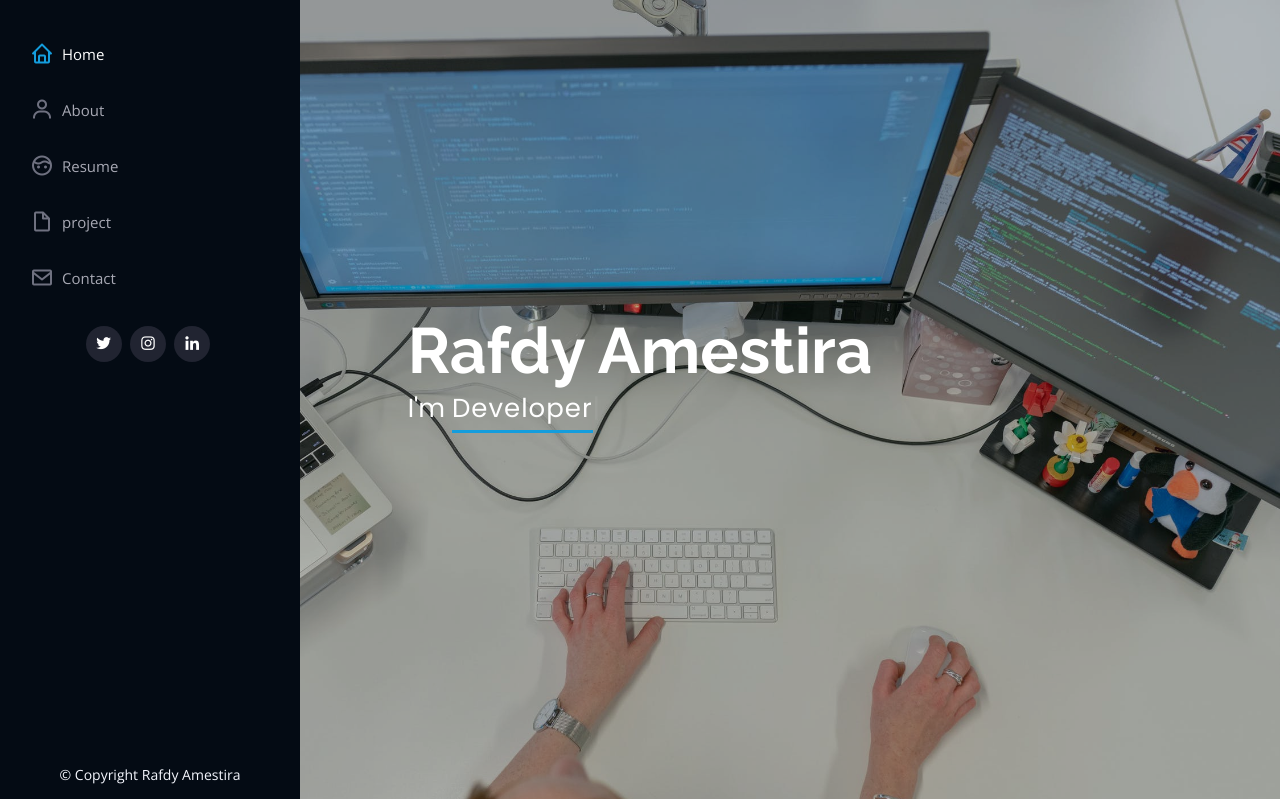
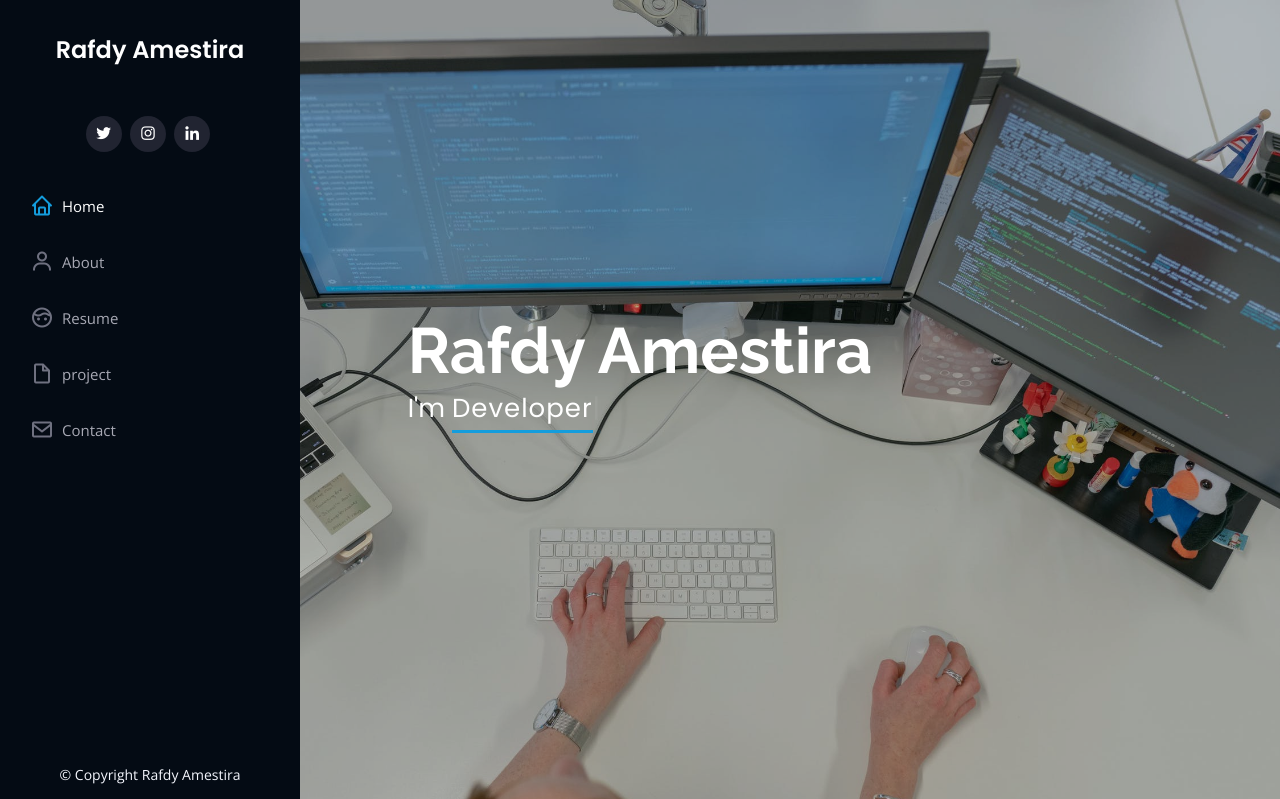
Before and after one commit to arafdy/rafdy, a PHP site: page / in a window 1280 px wide. Shown: the top 799 px of the page. Run offline with PHP 8.4, Linux system fonts and the light colour scheme; some libraries are stand-ins or nearby versions.

Commit message:
fix line height

```diff
--- a/assets/css/style.css
+++ b/assets/css/style.css
@@ -81,6 +81,7 @@ h1, h2, h3, h4, h5, h6 {
 }
 
 #header .profile h1 {
+  line-height: 100px;
   font-size: 24px;
   margin: 0;
   padding: 0;
--- a/index.html
+++ b/index.html
@@ -44,9 +44,19 @@
   <header id="header">
     <div class="d-flex flex-column">
 
+      <div class="profile">
+        <h1 class="text-center" ><a href="index.html"> Rafdy Amestira</a></h1>
+        <div class="social-links mt-3 text-center">
+
+          <a href="#" class="twitter"><i class="bx bxl-twitter"></i></a>
+          <a href="#" class="instagram"><i class="bx bxl-instagram"></i></a>
+          <a href="#" class="linkedin"><i class="bx bxl-linkedin"></i></a>
+        </div>
+      </div>
+
       <nav class="nav-menu">
         <ul>
-          <li class="active"><a href="index.html"><i class="bx bx-home"></i> <span>Home</span></a></li>
+          <li class="active"><a href="#hero"><i class="bx bx-home"></i> <span>Home</span></a></li>
           <li><a href="#about"><i class="bx bx-user"></i> <span>About</span></a></li>
           <li><a href="#resume"><i class="bx bx-face"></i> <span>Resume</span></a></li>
           <li><a href="#project"><i class="bx bx-file-blank"></i> <span>project</span></a></li>
@@ -54,13 +64,7 @@
         </ul>
       </nav><!-- .nav-menu -->
 
-      <div class="profile">
-        <div class="social-links mt-3 text-center">
-          <a href="#" class="twitter"><i class="bx bxl-twitter"></i></a>
-          <a href="#" class="instagram"><i class="bx bxl-instagram"></i></a>
-          <a href="#" class="linkedin"><i class="bx bxl-linkedin"></i></a>
-        </div>
-      </div>
+
 
       <button type="button" class="mobile-nav-toggle d-xl-none"><i class="icofont-navigation-menu"></i></button>
 
```
